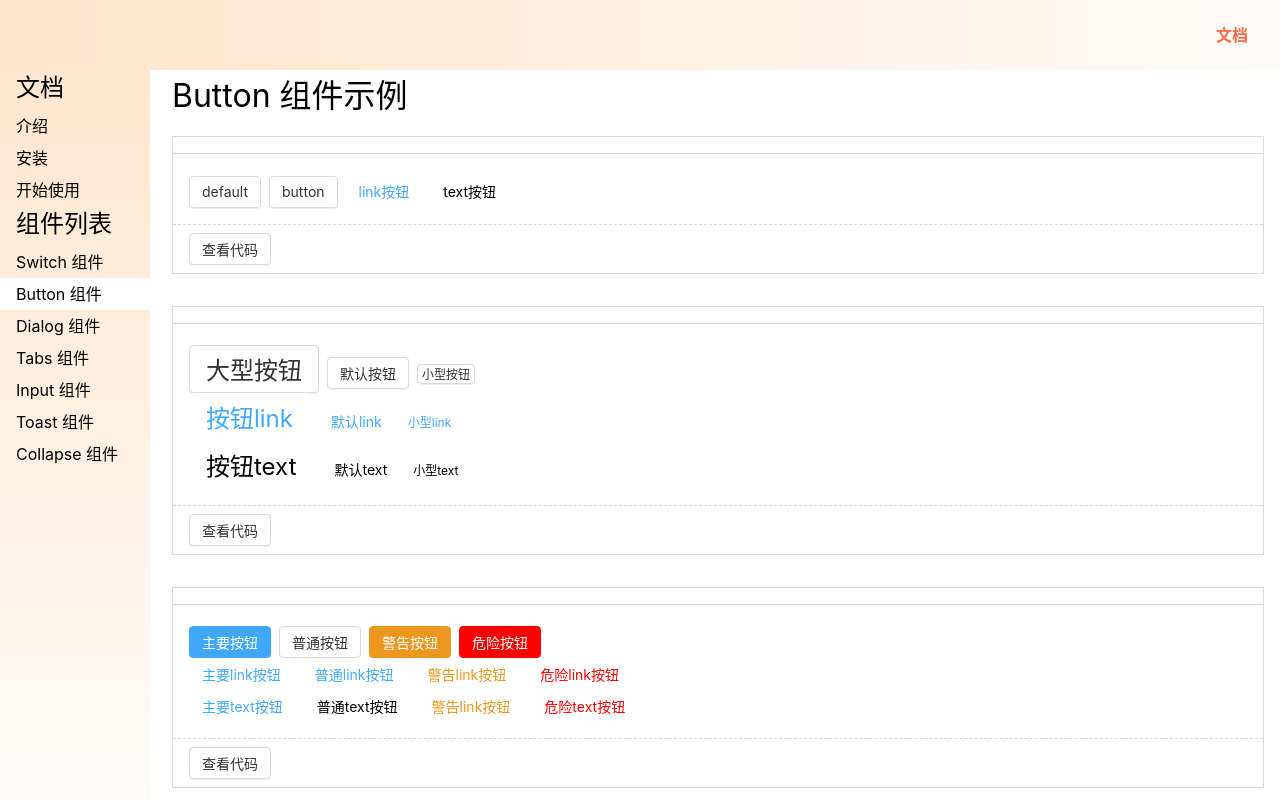
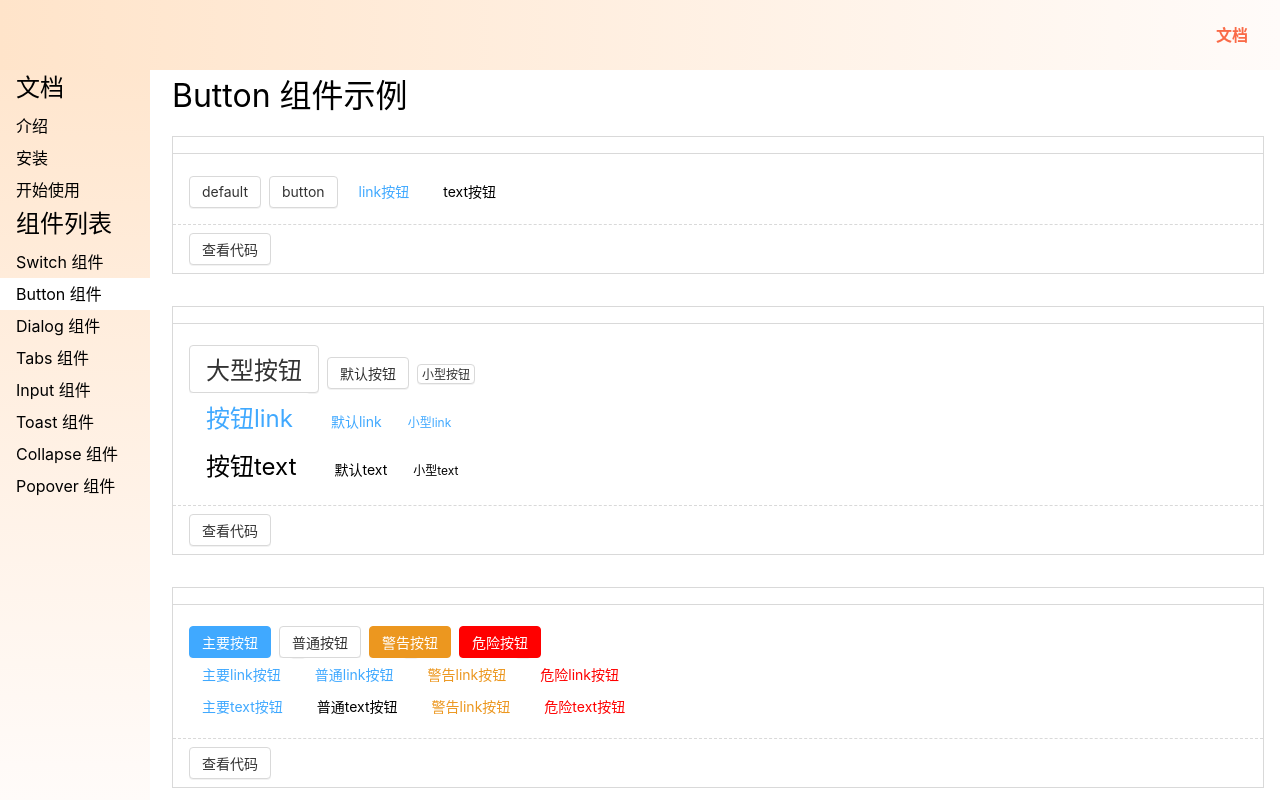
Before and after one commit to linzhengGithub/Sprite-UI, a Vue app: page /#/doc/button in a window 1280 px wide. Shown: the top 800 px of the page. Built offline with nearby package versions, Linux system fonts and the light colour scheme.

Commit message:
创建 Popover 组件

```diff
--- /dev/null
+++ b/src/components/PopoverDemo.vue
@@ -0,0 +1,15 @@
+<template>
+  <Popover></Popover>
+</template>
+
+<script lang="ts">
+  import Popover from '../lib/Popover.vue';
+  export default {
+    name: 'PopoverDemo',
+    components: {Popover}
+  };
+</script>
+
+<style lang="scss" scoped>
+
+</style>
--- /dev/null
+++ b/src/lib/Popover.vue
@@ -0,0 +1,15 @@
+<template>
+  <div>
+    Popover
+  </div>
+</template>
+
+<script lang="ts">
+  export default {
+    name: 'Popover'
+  };
+</script>
+
+<style lang="scss" scoped>
+
+</style>
--- a/src/router.ts
+++ b/src/router.ts
@@ -8,6 +8,7 @@ import TabsDemo from './components/TabsDemo.vue'
 import InputDemo from './components/InputDemo.vue'
 import ToastDemo from './components/ToastDemo.vue'
 import CollapseDemo from './components/CollapseDemo.vue';
+import PopoverDemo from './components/PopoverDemo.vue';
 import Markdown from './components/Markdown.vue';
 import intro from './markdown/intro.md'
 import getStarted from './markdown/get-started.md'
@@ -36,6 +37,7 @@ export const router = createRouter({ //创建路由
         {path:'input',component: InputDemo},
         {path:'toast',component: ToastDemo},
         {path:'collapse',component: CollapseDemo},
+        {path:'popover',component: PopoverDemo},
       ]
     }
   ]
--- a/src/views/Doc.vue
+++ b/src/views/Doc.vue
@@ -37,6 +37,9 @@
           </li>
           <li>
             <router-link to="/doc/collapse">Collapse 组件</router-link>
+          </li>
+          <li>
+            <router-link to="/doc/popover">Popover 组件</router-link>
           </li>
         </ol>
       </aside>
```
